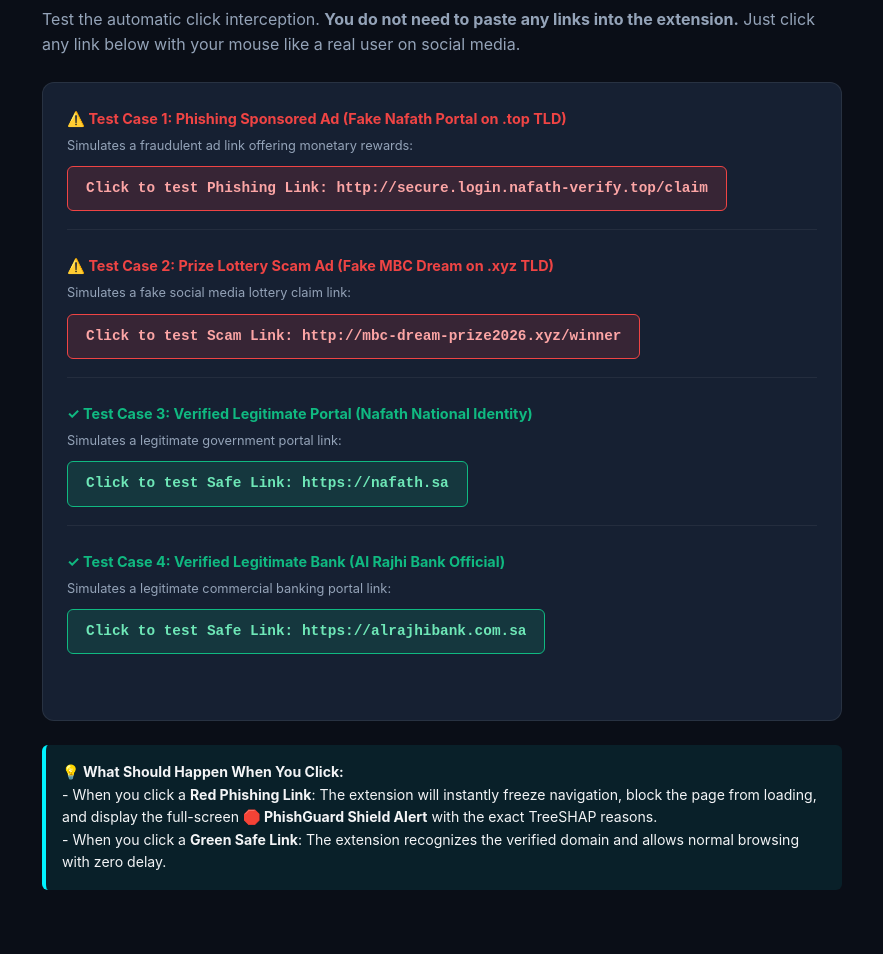
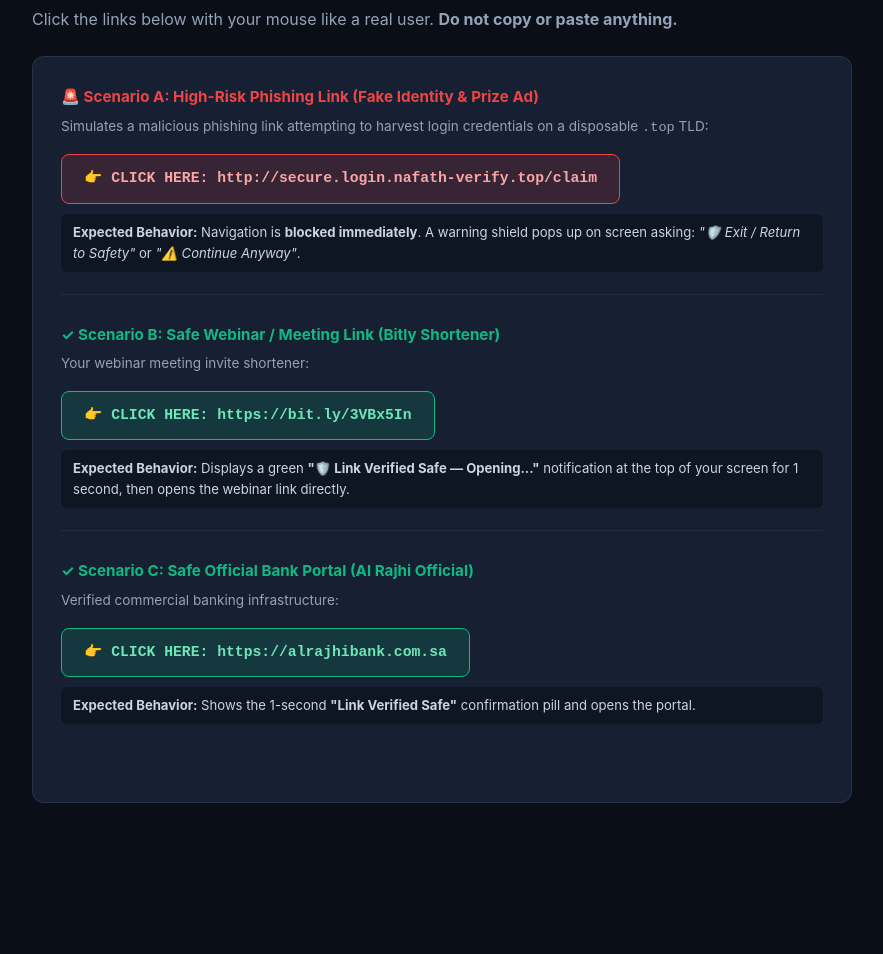
Before and after one commit to thahir2005/phishguard-xai, a browser extension: page web_dashboard/test_links.html in a window 1280 px wide. Shown: the part 146-1100 px from the top of the page, without its empty margins (198-1081 px from the left). After the commit the page ends 1013 px from the top, so only its background shows below. Drawn offline with Linux system fonts and the light colour scheme.

Commit message:
feat: add 1-second verified safe confirmation pill and exit/continue options for risk links

```diff
--- a/web_dashboard/test_links.html
+++ b/web_dashboard/test_links.html
@@ -8,7 +8,7 @@
       font-family: -apple-system, BlinkMacSystemFont, "Segoe UI", Roboto, sans-serif;
       background: #0a0e17;
       color: #f3f4f6;
-      max-width: 800px;
+      max-width: 820px;
       margin: 40px auto;
       padding: 24px;
       line-height: 1.6;
@@ -24,17 +24,17 @@
       background: #162032;
       border: 1px solid rgba(255, 255, 255, 0.08);
       border-radius: 12px;
-      padding: 24px;
+      padding: 28px;
       margin-top: 24px;
     }
     .link-group {
-      margin-bottom: 24px;
-      padding-bottom: 18px;
+      margin-bottom: 28px;
+      padding-bottom: 22px;
       border-bottom: 1px solid rgba(255, 255, 255, 0.06);
     }
     .link-label {
       font-weight: 700;
-      font-size: 0.9rem;
+      font-size: 0.95rem;
       margin-bottom: 6px;
       display: flex;
       align-items: center;
@@ -44,13 +44,14 @@
     .tag-safe { color: #10b981; }
     .test-link {
       display: inline-block;
-      padding: 10px 18px;
-      border-radius: 6px;
+      padding: 12px 22px;
+      border-radius: 8px;
       text-decoration: none;
       font-family: monospace;
-      font-size: 0.9rem;
-      font-weight: 600;
+      font-size: 0.92rem;
+      font-weight: 700;
       transition: all 0.2s;
+      margin-top: 8px;
     }
     .link-danger {
       background: rgba(239, 68, 68, 0.15);
@@ -60,6 +61,7 @@
     .link-danger:hover {
       background: #ef4444;
       color: white;
+      box-shadow: 0 0 15px rgba(239, 68, 68, 0.5);
     }
     .link-safe {
       background: rgba(16, 185, 129, 0.15);
@@ -69,71 +71,74 @@
     .link-safe:hover {
       background: #10b981;
       color: white;
+      box-shadow: 0 0 15px rgba(16, 185, 129, 0.5);
     }
-    .instructions {
-      background: rgba(0, 242, 254, 0.08);
-      border-left: 4px solid #00f2fe;
-      padding: 16px;
+    .behavior-note {
+      font-size: 0.82rem;
+      color: #cbd5e1;
+      background: rgba(0, 0, 0, 0.3);
+      padding: 8px 12px;
       border-radius: 6px;
-      margin-top: 24px;
-      font-size: 0.88rem;
+      margin-top: 10px;
     }
   </style>
 </head>
 <body>
 
-  <h1>🛡️ PhishGuard Real-Time Interception Test Lab</h1>
-  <p>Test the automatic click interception. <strong>You do not need to paste any links into the extension.</strong> Just click any link below with your mouse like a real user on social media.</p>
+  <h1>🛡️ PhishGuard Real-Time Live Click Test Lab</h1>
+  <p>Click the links below with your mouse like a real user. <strong>Do not copy or paste anything.</strong></p>
 
   <div class="test-card">
 
+    <!-- 1. RISK / UNSAFE LINK -->
     <div class="link-group">
       <div class="link-label tag-danger">
-        ⚠️ Test Case 1: Phishing Sponsored Ad (Fake Nafath Portal on .top TLD)
+        🚨 Scenario A: High-Risk Phishing Link (Fake Identity & Prize Ad)
       </div>
-      <p style="font-size:0.8rem; margin: 4px 0 10px 0;">Simulates a fraudulent ad link offering monetary rewards:</p>
+      <p style="font-size:0.85rem; margin:0 0 8px 0; color:#94a3b8;">
+        Simulates a malicious phishing link attempting to harvest login credentials on a disposable <code>.top</code> TLD:
+      </p>
       <a href="http://secure.login.nafath-verify.top/claim?token=89432" class="test-link link-danger">
-        Click to test Phishing Link: http://secure.login.nafath-verify.top/claim
+        👉 CLICK HERE: http://secure.login.nafath-verify.top/claim
       </a>
+      <div class="behavior-note">
+        <strong>Expected Behavior:</strong> Navigation is <strong>blocked immediately</strong>. A warning shield pops up on screen asking: <em>"🛡️ Exit / Return to Safety"</em> or <em>"⚠️ Continue Anyway"</em>.
+      </div>
     </div>
 
+    <!-- 2. SAFE WEBINAR LINK -->
     <div class="link-group">
-      <div class="link-label tag-danger">
-        ⚠️ Test Case 2: Prize Lottery Scam Ad (Fake MBC Dream on .xyz TLD)
+      <div class="link-label tag-safe">
+        ✓ Scenario B: Safe Webinar / Meeting Link (Bitly Shortener)
       </div>
-      <p style="font-size:0.8rem; margin: 4px 0 10px 0;">Simulates a fake social media lottery claim link:</p>
-      <a href="http://mbc-dream-prize2026.xyz/winner/bank_details" class="test-link link-danger">
-        Click to test Scam Link: http://mbc-dream-prize2026.xyz/winner
+      <p style="font-size:0.85rem; margin:0 0 8px 0; color:#94a3b8;">
+        Your webinar meeting invite shortener:
+      </p>
+      <a href="https://bit.ly/3VBx5In" class="test-link link-safe" target="_blank">
+        👉 CLICK HERE: https://bit.ly/3VBx5In
       </a>
+      <div class="behavior-note">
+        <strong>Expected Behavior:</strong> Displays a green <strong>"🛡️ Link Verified Safe — Opening..."</strong> notification at the top of your screen for 1 second, then opens the webinar link directly.
+      </div>
     </div>
 
-    <div class="link-group">
-      <div class="link-label tag-safe">
-        ✓ Test Case 3: Verified Legitimate Portal (Nafath National Identity)
-      </div>
-      <p style="font-size:0.8rem; margin: 4px 0 10px 0;">Simulates a legitimate government portal link:</p>
-      <a href="https://nafath.sa/portal/services" class="test-link link-safe" target="_blank">
-        Click to test Safe Link: https://nafath.sa
-      </a>
-    </div>
-
+    <!-- 3. SAFE DIRECT PORTAL -->
     <div class="link-group" style="border-bottom:none;">
       <div class="link-label tag-safe">
-        ✓ Test Case 4: Verified Legitimate Bank (Al Rajhi Bank Official)
+        ✓ Scenario C: Safe Official Bank Portal (Al Rajhi Official)
       </div>
-      <p style="font-size:0.8rem; margin: 4px 0 10px 0;">Simulates a legitimate commercial banking portal link:</p>
+      <p style="font-size:0.85rem; margin:0 0 8px 0; color:#94a3b8;">
+        Verified commercial banking infrastructure:
+      </p>
       <a href="https://alrajhibank.com.sa" class="test-link link-safe" target="_blank">
-        Click to test Safe Link: https://alrajhibank.com.sa
+        👉 CLICK HERE: https://alrajhibank.com.sa
       </a>
+      <div class="behavior-note">
+        <strong>Expected Behavior:</strong> Shows the 1-second <strong>"Link Verified Safe"</strong> confirmation pill and opens the portal.
+      </div>
     </div>
 
   </div>
 
-  <div class="instructions">
-    <strong>💡 What Should Happen When You Click:</strong><br>
-    - When you click a <strong>Red Phishing Link</strong>: The extension will instantly freeze navigation, block the page from loading, and display the full-screen <strong>🛑 PhishGuard Shield Alert</strong> with the exact TreeSHAP reasons.<br>
-    - When you click a <strong>Green Safe Link</strong>: The extension recognizes the verified domain and allows normal browsing with zero delay.
-  </div>
-
 </body>
 </html>
```
Also changed, not shown: extension/content.css (+48 -1 lines), extension/content.js (+34 -10 lines).
